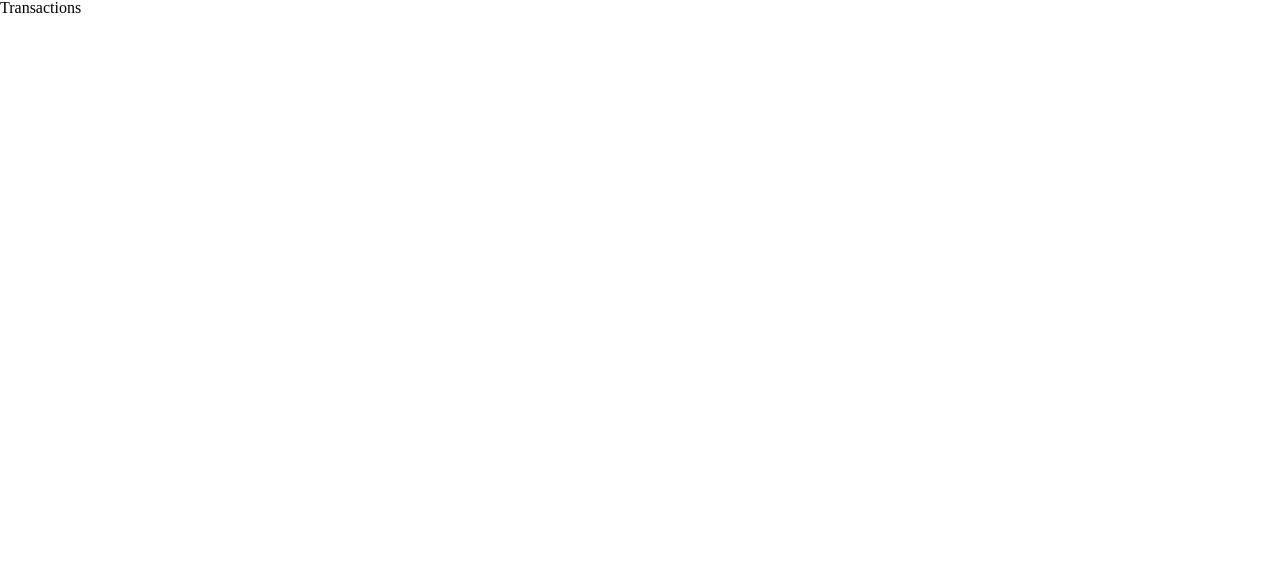
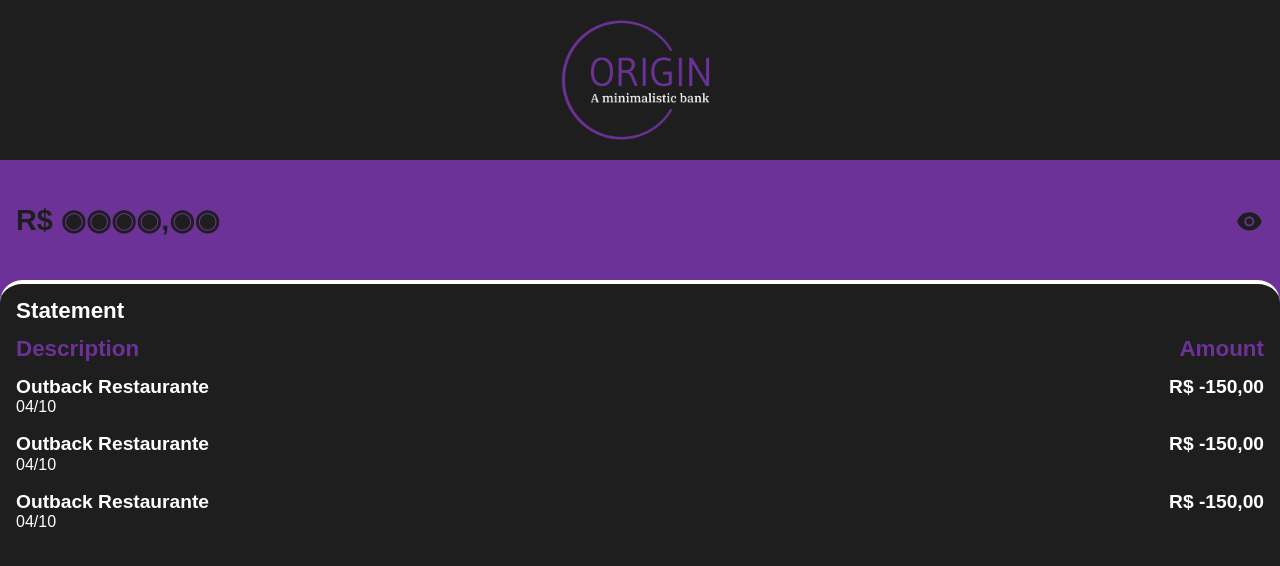
Before and after one commit to lucasbatista2408/OriginBank, a React (Create React App) app: page /transactions in a window 1280 px wide. Shown: the top 566 px of the page. Built offline with nearby package versions, Linux system fonts and the light colour scheme.

Commit message:
transactions component done

```diff
--- a/src/Components/Dashboard/DashboardComponents/Transactions.js
+++ b/src/Components/Dashboard/DashboardComponents/Transactions.js
@@ -1,10 +1,183 @@
-import React from "react";
+import {React, useState, useEffect} from "react";
 import styled from "styled-components";
+import { black, purpleC, white } from "../../../Utils/colors";
+import Logo from "../../../images/logo-no-background.png"
+import {AiFillEye} from "react-icons/ai";
+import {AiFillEyeInvisible} from "react-icons/ai";
+import { getBalance } from "../Functions";
+import { Gudea } from "../../../Utils/fonts";
 
 
 export default function TransactionsComponent(){
 
+  const [balance, setBalance] = useState("")
+  const [hide, setHide] = useState(true)
+
+
+  useEffect(() => {
+    getBalance(setBalance)
+  }, [])
+
+  function handleVisible(){
+    hide === false ? setHide(true) : setHide(false)
+  }
+
+
   return(
-    <h1>Transactions</h1>
+    <TransactionContainer>
+      <Header>
+        <img src={Logo} alt="logo.png" />
+      </Header>
+      <Balance>
+          {hide === true ? (
+            <>
+              <h1 onClick={handleVisible}>R$ ◉◉◉◉,◉◉</h1>
+              <Hide onClick={handleVisible}/>
+            </>
+          ) : (
+            <>
+              <h1 onClick={handleVisible}>{balance}</h1>
+              <NotHide onClick={handleVisible}/>
+            </>
+          )}
+      </Balance>
+      <Receipt>
+        <h1>Statement</h1>
+        <Info>
+          <h1>Description</h1>
+          <h1>Amount</h1>
+        </Info>
+        <TransactionsList>
+            <ul>
+              <Description>
+                <h1>Outback Restaurante</h1>
+                <p>04/10</p>
+              </Description>
+              <Amount>R$ -150,00</Amount>
+            </ul>
+            <ul>
+              <Description>
+                <h1>Outback Restaurante</h1>
+                <p>04/10</p>
+              </Description>
+              <Amount>R$ -150,00</Amount>
+            </ul>
+            <ul>
+              <Description>
+                <h1>Outback Restaurante</h1>
+                <p>04/10</p>
+              </Description>
+              <Amount>R$ -150,00</Amount>
+            </ul>
+        </TransactionsList>
+      </Receipt>
+    </TransactionContainer>
   )
 }
+
+const TransactionContainer = styled.div`
+  width: 100%;
+  height: 100vh;
+  background-color: ${purpleC};
+  color: white;
+
+`
+
+const Header = styled.div`
+  height: 20%;
+  background-color: ${black};
+  display: flex;
+  align-items: center;
+  justify-content: center;
+
+  img{
+    width: 12rem;
+    margin-left: 1.2rem;
+  }
+`
+
+const Balance = styled.div`
+  height: 15%;
+  display: flex;
+  flex-direction: row;
+  justify-content: space-between;
+  align-items: center;
+  margin-left: 1rem;
+  margin-right: 1rem;
+
+  h1{
+    font-size: 1.8rem;
+    color: ${black};
+    font-family: ${Gudea};
+    font-weight: 700;
+  }
+
+`
+
+const Hide = styled(AiFillEye)`
+  font-size: 1.8rem;
+  color: ${black};
+  margin-top: 0.2rem;
+`
+
+const NotHide = styled(AiFillEyeInvisible)`
+  font-size: 1.8rem;
+  color: ${black};
+  margin-top: 0.2rem;
+`
+
+const Receipt = styled.div`
+  height: 65%;
+  background-color: ${black};
+  border-radius: 1.4rem;
+  border-top: 4px solid white;
+  border-bottom-left-radius: 0;
+  border-bottom-right-radius: 0;
+  padding: 1rem;
+  font-family: ${Gudea};
+
+  h1{
+    font-size:1.4rem;
+    font-weight: 700;
+  }
+`
+
+const Info = styled.div`
+  margin-top: 1rem;
+  margin-bottom: 1rem;
+  display: flex;
+  flex-direction: row;
+  justify-content: space-between;
+  h1{
+    font-size: 1.4rem;
+    color: ${purpleC}
+  }
+`
+
+const TransactionsList = styled.div`
+  width: 100%;
+  height: 80%;
+
+  ul{
+    display: flex;
+    flex-direction: row;
+    justify-content: space-between;
+    margin-bottom: 1.2rem;
+  }
+`
+
+const Description = styled.div`
+
+  h1{
+    font-size: 1.2rem;
+  }
+  p{
+    margin-top: 0.2rem;
+    font-size: 1rem;
+  }
+`
+
+const Amount = styled.div`
+  font-size: 1.2rem;
+  font-weight: 700;
+`
```
